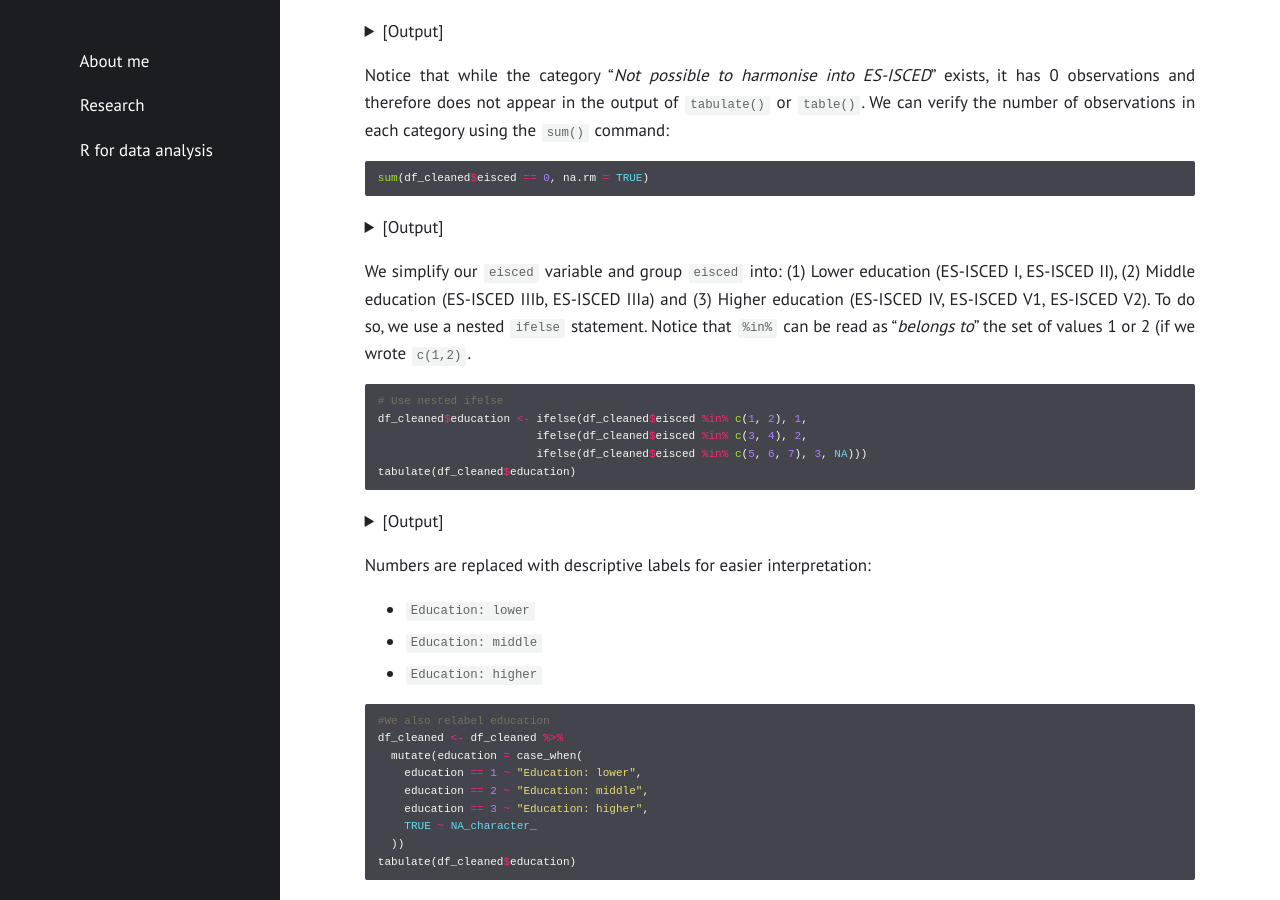
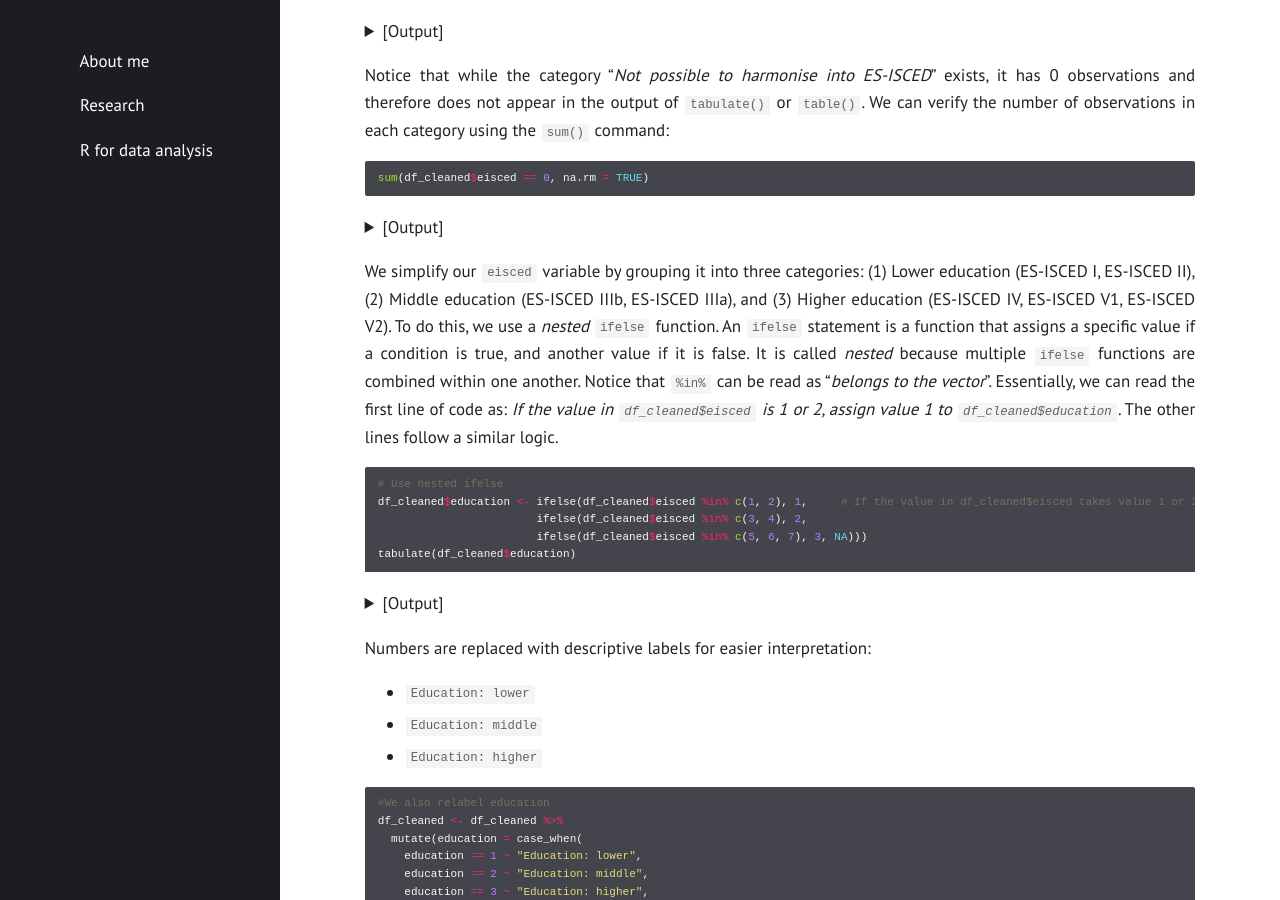
Before and after one commit to gubellom/gubellom.github.io, a Jekyll site: the page built from R files/Manipulation.md, in a window 1280 px wide and 900 px high, scrolled down 1963 px. Built offline with Jekyll 4.4.1, drawn with Linux system fonts in a browser that asks for light colours.

Commit message:
Update Manipulation.md
Signed-off-by: Michele Gubello <62111923+gubellom@users.noreply.github.com>

````diff
--- a/R files/Manipulation.md
+++ b/R files/Manipulation.md
@@ -160,11 +160,11 @@ sum(df_cleaned$eisced == 0, na.rm = TRUE)
   </pre>
 </details>
 
-We simplify our `eisced` variable and group `eisced` into: (1) Lower education (ES-ISCED I, ES-ISCED II), (2) Middle education (ES-ISCED IIIb,  ES-ISCED IIIa) and (3) Higher education (ES-ISCED IV, ES-ISCED V1, ES-ISCED V2). To do so, we use a nested `ifelse` statement. Notice that `%in%` can be read as "*belongs to*" the set of values 1 or 2 (if we wrote `c(1,2)`.
+We simplify our `eisced` variable by grouping it into three categories: (1) Lower education (ES-ISCED I, ES-ISCED II), (2) Middle education (ES-ISCED IIIb, ES-ISCED IIIa), and (3) Higher education (ES-ISCED IV, ES-ISCED V1, ES-ISCED V2). To do this, we use a *nested* `ifelse` function. An `ifelse` statement is a function that assigns a specific value if a condition is true, and another value if it is false. It is called *nested* because multiple `ifelse` functions are combined within one another. Notice that `%in%` can be read as "*belongs to the vector*". Essentially, we can read the first line of code as: *If the value in `df_cleaned$eisced` is 1 or 2, assign value 1 to `df_cleaned$education`*. The other lines follow a similar logic.
 
 ```r
 # Use nested ifelse
-df_cleaned$education <- ifelse(df_cleaned$eisced %in% c(1, 2), 1,
+df_cleaned$education <- ifelse(df_cleaned$eisced %in% c(1, 2), 1,     # If the value in df_cleaned$eisced takes value 1 or 2, assign value 1 to df_cleaned$education
                         ifelse(df_cleaned$eisced %in% c(3, 4), 2,
                         ifelse(df_cleaned$eisced %in% c(5, 6, 7), 3, NA)))
 tabulate(df_cleaned$education)
````
